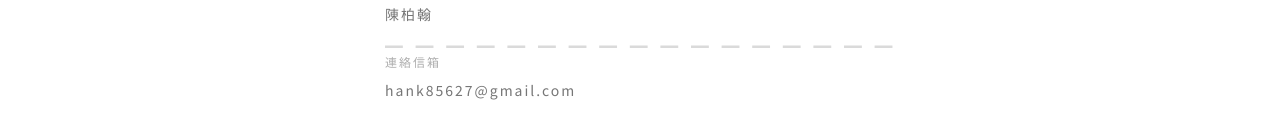
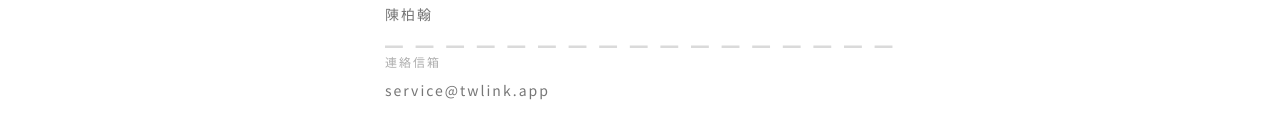
Before and after one commit to funtuan/reallink-frontend, a Vue app: page /contact in a window 1280 px wide. Shown: the part 315-454 px from the top of the page. Built offline with nearby package versions, Linux system fonts and the light colour scheme.

Commit message:
Fix service@twlink.app

```diff
--- a/src/views/Contact.vue
+++ b/src/views/Contact.vue
@@ -24,7 +24,7 @@
 
     <section class="_section">
       <div class="contact-title">連絡信箱</div>
-      <div class="contact-content">hank85627@gmail.com</div>
+      <div class="contact-content">service@twlink.app</div>
     </section>
   </div>
 </template>
--- a/src/views/Terms/Index.vue
+++ b/src/views/Terms/Index.vue
@@ -37,7 +37,7 @@
 - 隱私權暨資訊安全保護政策修訂與諮詢<br>
 <br>
      本網站會不定時修訂本項政策，以符合最新之隱私權保護規範。當本網站在使用個人資料的規定做修改時，會公告相關事項。<br>
-     如果您對於本網站的隱私權保護政策或是有個人資料收集、運用、更新等問題，請來信至信箱(hank85627@gmail.com)。<br>
+     如果您對於本網站的隱私權保護政策或是有個人資料收集、運用、更新等問題，請來信至信箱(service@twlink.app)。<br>
       </div>
     </section>
 
--- a/src/views/Terms/Shop.vue
+++ b/src/views/Terms/Shop.vue
@@ -30,7 +30,7 @@
 - 隱私權暨資訊安全保護政策修訂與諮詢<br>
 <br>
   <div>甲方會不定時修訂本項政策，以符合最新之隱私權保護規範。當在使用個人資料的規定做修改時，會公告相關事項。</div>
-    <div>如果您對於本網站的隱私權保護政策或是有個人資料收集、運用、更新等問題，請來信至信箱(hank85627@gmail.com)。</div>
+    <div>如果您對於本網站的隱私權保護政策或是有個人資料收集、運用、更新等問題，請來信至信箱(service@twlink.app)。</div>
       </div>
     </section>
 
```
